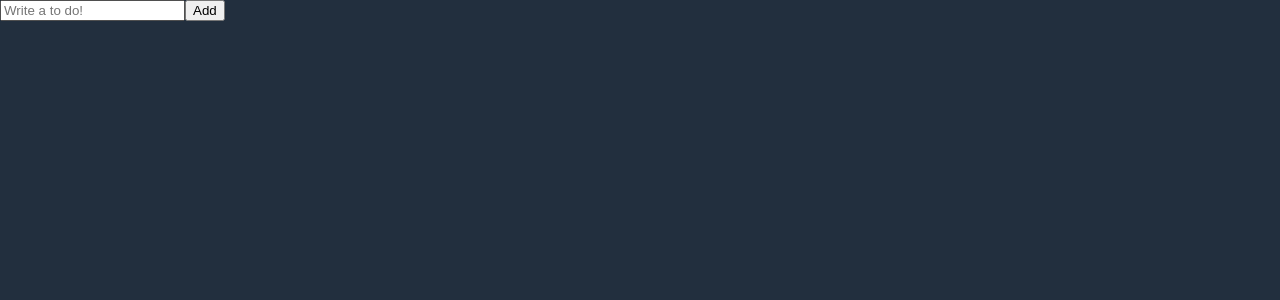
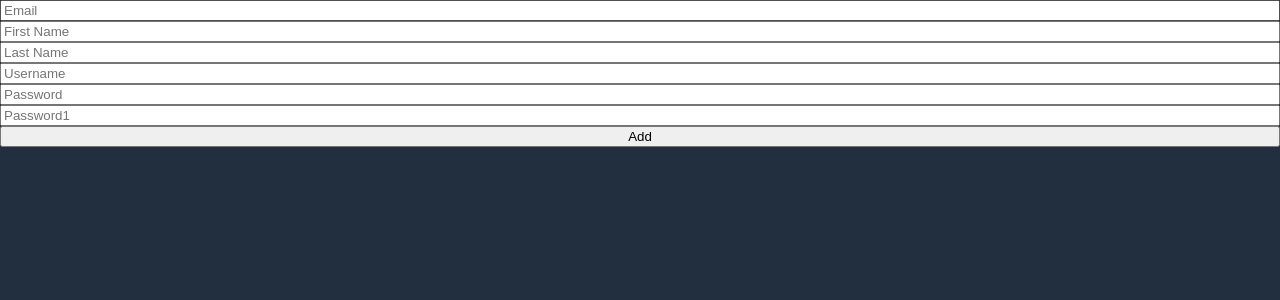
Before and after one commit to kimoony/react-to-do, a React (Create React App) app: page / in a window 1280 px wide. Shown: the top 300 px of the page. Built offline with nearby package versions, Linux system fonts and the light colour scheme.

Commit message:
react-hook-form과 validation 적용

```diff
--- a/package.json
+++ b/package.json
@@ -12,6 +12,7 @@
     "@types/react-dom": "^17.0.15",
     "react": "^18.0.0",
     "react-dom": "^18.0.0",
+    "react-hook-form": "^7.29.0",
     "react-router-dom": "^6.3.0",
     "react-scripts": "5.0.0",
     "recoil": "^0.7.0",
--- a/src/ToDoList.tsx
+++ b/src/ToDoList.tsx
@@ -1,24 +1,67 @@
-import React, { useState } from 'react'
+import React, { useState } from 'react';
+import { useForm } from 'react-hook-form';
+
+
+
+// function ToDoList() {
+//   const [todo, setTodo] = useState("")
+//   const [toDoErr, setTodoErr] = useState("");
+//   const onChange = (event: React.FormEvent<HTMLInputElement>) => {
+//     const {
+//       currentTarget: { value },
+//     } = event;
+//     setToDoErr("")
+//     setTodo(todo)
+//   }
+//   const onSubmit = (event: React.FormEvent<HTMLFormElement>) => {
+//     event.preventDefault();
+//     if(toDo.length < 10) {
+//       return setTodoErr("To Do should be longer");
+//     }
+//     console.log("submit")
+//   }
+//   return (
+//     <div>
+//       <form onSubmit={onSubmit}>
+//         <input onChange={onChange} value={todo} type="text" placeholder="Write a to do!" />
+//         <button>Add</button>
+//         {toDoErr !== "" ? toDoErr : null}
+//       </form>
+//     </div>
+//   )
+// }
+
+
 
 function ToDoList() {
-  const [todo, setTodo] = useState("")
-  const onChange = (event: React.FormEvent<HTMLInputElement>) => {
-    const {
-      currentTarget: { value },
-    } = event;
-    setTodo(todo)
+  const { register, handleSubmit, formState } = useForm();
+  const onValid = (data: any) => {
+    console.log(data)
   }
-  const onSubmit = (event: React.FormEvent<HTMLFormElement>) => {
-    event.preventDefault();
+  console.log(formState.errors)
 
-  }
+
   return (
     <div>
-      <form onSubmit={onSubmit}>
-        <input onChange={onChange} value={todo} type="text" placeholder="Write a to do!" />
+      <form
+        style={{ display: "flex", flexDirection: "column" }}
+        onSubmit={handleSubmit(onValid)}
+      >
+        <input {...register('email', { required: true })} type="text" placeholder="Email" />
+        <input {...register('firstName', { required: true })} type="text" placeholder="First Name" />
+        <input {...register('lastName', { required: true })} type="text" placeholder="Last Name" />
+        <input {...register('username', { required: true, minLength: 10 })} type="text" placeholder="Username" />
+        <input {...register('password', { required: true, minLength: 5 })} type="text" placeholder="Password" />
+        <input {...register('password1', {
+          required: "Password is requierd",
+          minLength: {
+            value: 5,
+            message: "Your password is too short!"
+          }
+        })} type="text" placeholder="Password1" />
         <button>Add</button>
       </form>
-    </div>
+    </div >
   )
 }
 
```
Also changed, not shown: 2 other files (tests, documents, lock files or other folders).
